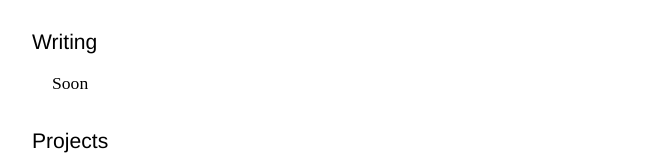
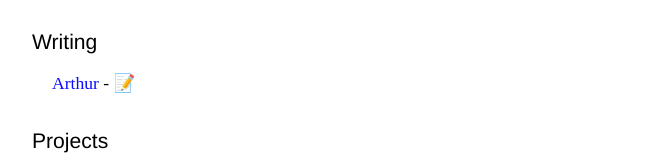
Before and after one commit to ldriko/aldrico, a Vue app: page / in a window 1280 px wide. Shown: the part 324-484 px from the top of the page, without its empty margins (308-960 px from the left). Built offline with nearby package versions, Linux system fonts and the light colour scheme.

Commit message:
Add a writing

```diff
--- a/src/pages/WritingSection.vue
+++ b/src/pages/WritingSection.vue
@@ -5,7 +5,14 @@ import TextSection from '../components/TextSection.vue'
 <template>
   <text-section subtitle="Writing">
     <ul>
-      <li>Soon</li>
+      <li>
+        <a
+          href="https://raw.githubusercontent.com/ldriko/writing/main/stories/arthur.md"
+        >
+          Arthur
+        </a>
+        - 📝
+      </li>
     </ul>
   </text-section>
 </template>
```
